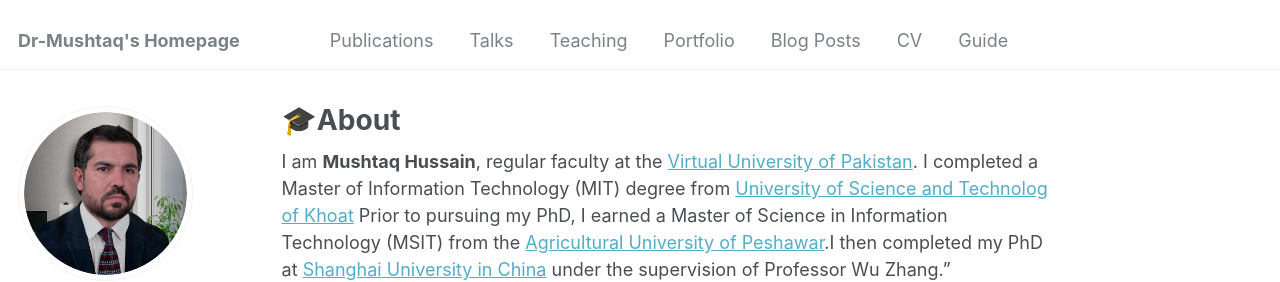
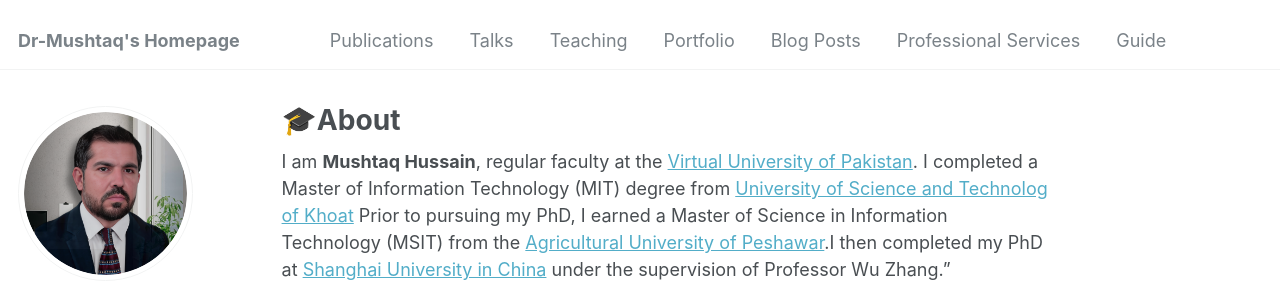
Before and after one commit to dr-mushtaq/dr-mushtaq.github.io, a Jekyll site: the page built from _pages/about.md, in a window 1280 px wide. Shown: the top 282 px of the page. Built offline with Jekyll 4.4.1, drawn with Linux system fonts in a browser that asks for light colours; some web fonts are replaced.

Commit message:
Update navigation.yml

```diff
--- a/_data/navigation.yml
+++ b/_data/navigation.yml
@@ -20,8 +20,8 @@ main:
   - title: "Blog Posts"
     url: /year-archive/
 
-  - title: "CV"
-    url: /cv/
+  - title: "Professional Services"
+    url: /Professional Services/
 
   - title: "Guide"
     url: /markdown/
```
